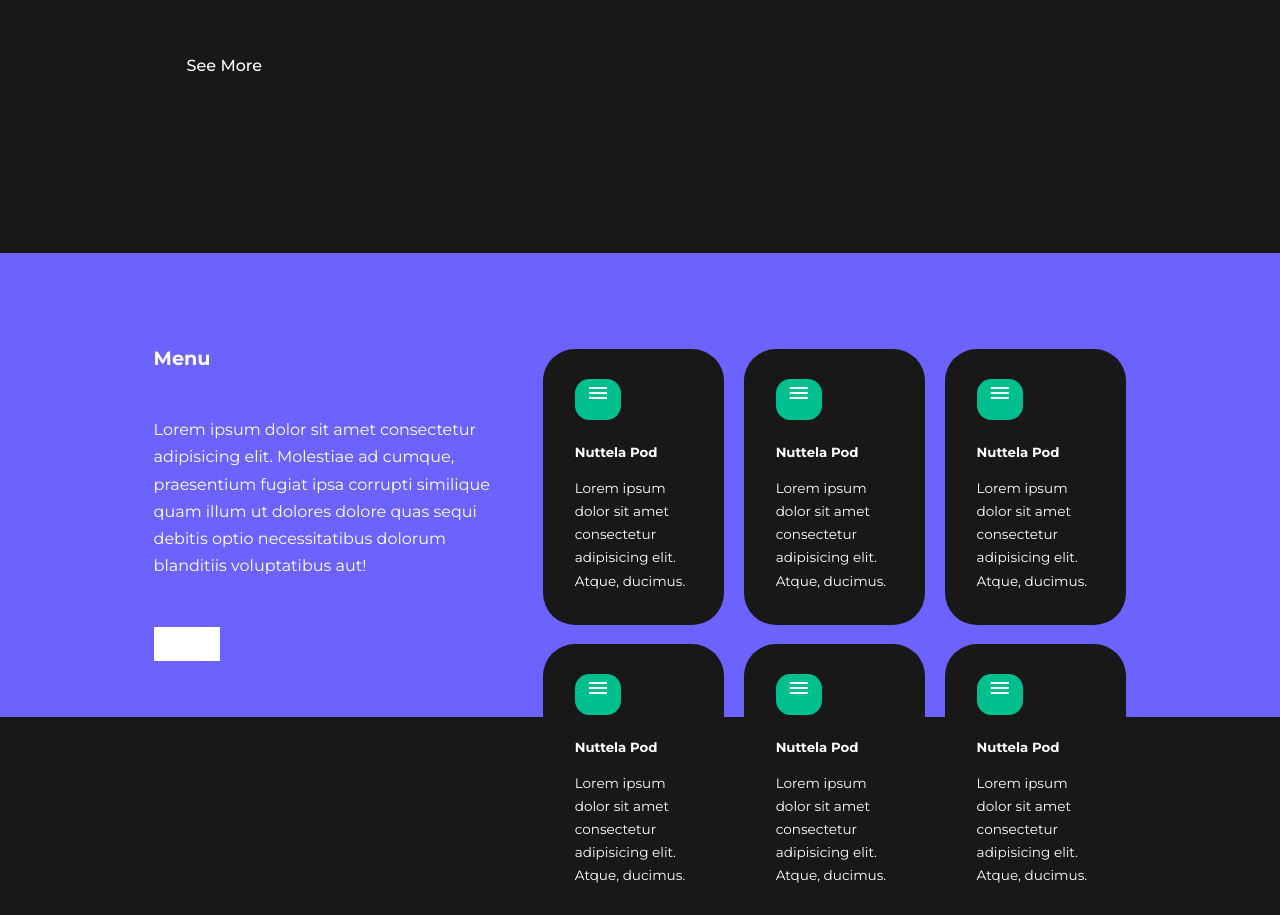
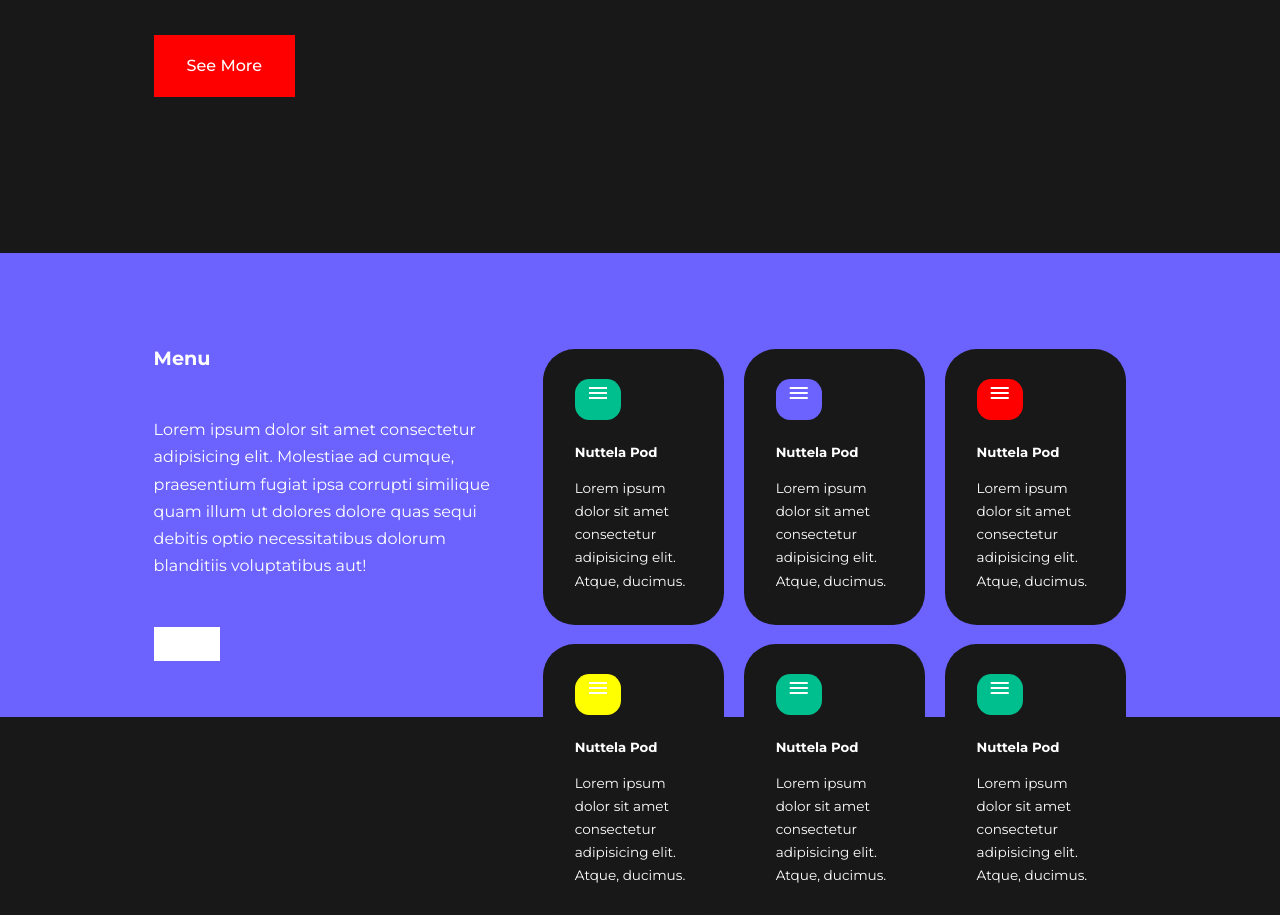
Before and after one commit to hanifomarr/TheHautePastry-Responsive-Website, a plain HTML site: page index.html in a window 1280 px wide. Shown: the part 387-1302 px from the top of the page. Drawn offline with nearby package versions, Linux system fonts and the light colour scheme.

Commit message:
Category CSS

```diff
--- a/css/style.css
+++ b/css/style.css
@@ -11,11 +11,11 @@
 :root {
     --color-primary: #6c63ff;
     --color-success: #00bf8e;
-    --color-warning: #;
-    --color-danger: ;
+    --color-warning: blue;
+    --color-danger: red;
     --color-danger-variant: ;
     --color-white: white;
-    --color-light: ;
+    --color-light: yellow;
     --color-black: #181818;
     --color-bg: #181818;
     --color-bg1: ;
@@ -208,6 +208,22 @@ header{
     border-radius: 0.9rem;
 }
 
+.category:nth-child(2) .category__icon{
+    background: var(--color-primary);
+}
+
+.category:nth-child(3) .category__icon{
+    background: var(--color-danger);
+}
+
+.category:nth-child(4) .category__icon{
+    background: var(--color-light);
+}
+
+.category:nth-child(5) .category__icon{
+    background: var(--color-success);
+}
+
 .category h5{
     margin: 2rem 0 1rem;
 }
```
